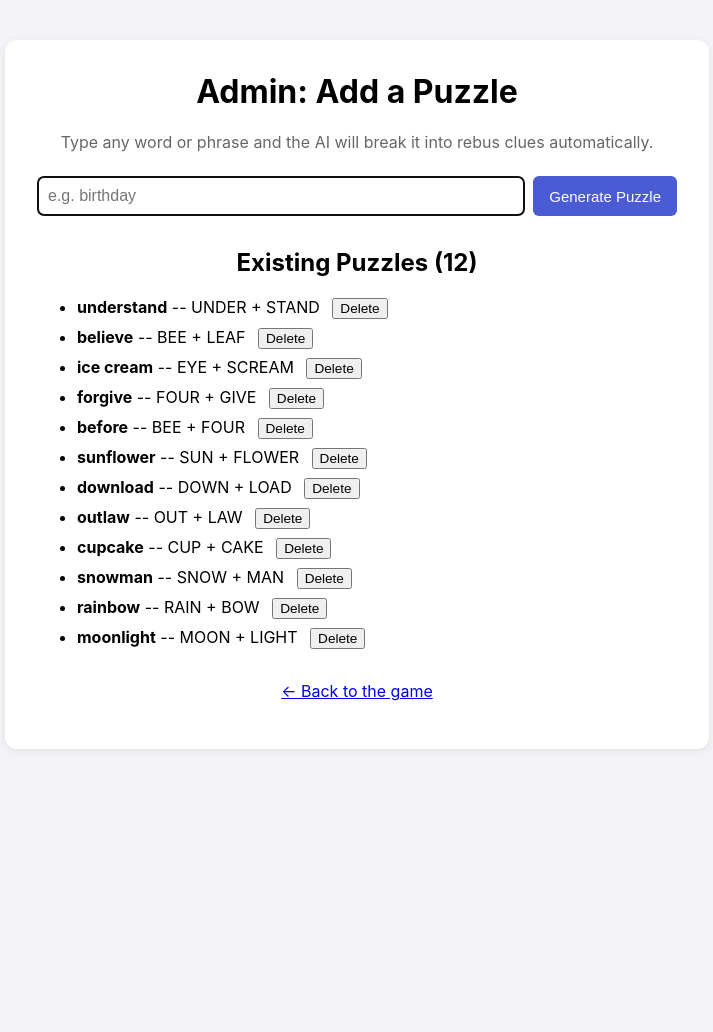
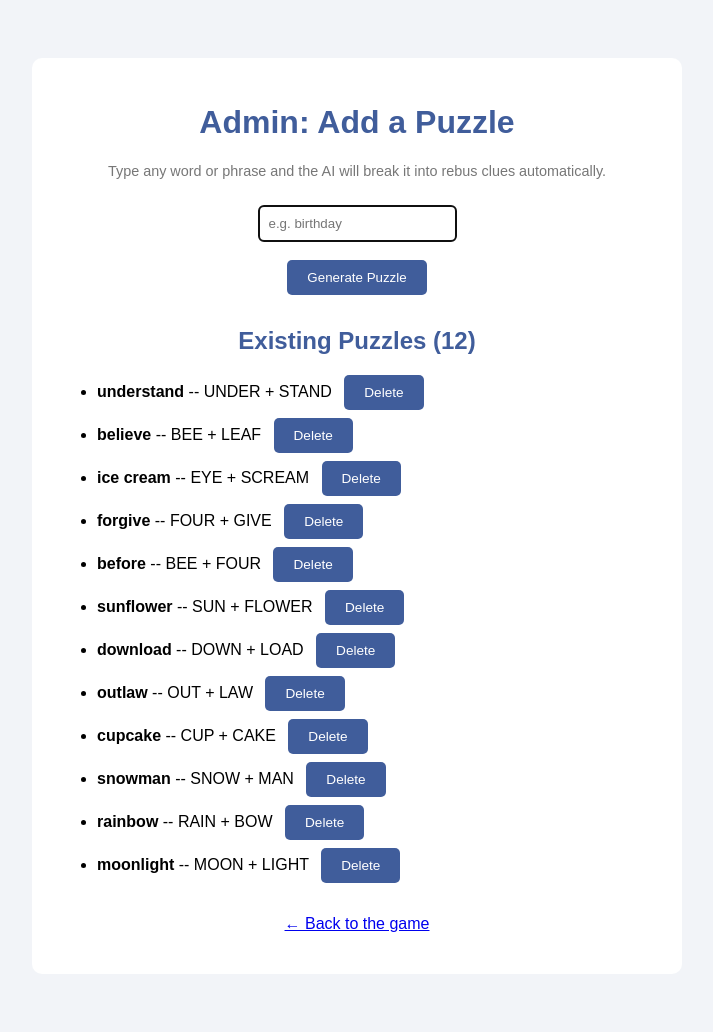
Before and after one commit to hamzag177/rebus-puzzle-generator, a Flask app: page /admin in a window 1280 px wide. Shown: the whole page, without its empty margins (283-996 px from the left). Before the commit the page ends 701 px from the top, so only its background shows below. Run offline with Flask 3, Linux system fonts and the light colour scheme.

Commit message:
Add CSS styling to the game pages

```diff
--- a/static/style.css
+++ b/static/style.css
@@ -1,123 +1,101 @@
 body {
-    font-family: -apple-system, Arial, sans-serif;
-    background: #f4f4f8;
-    margin: 0;
-    padding: 40px 20px;
+    font-family: Arial, sans-serif;
+    background-color: #f2f4f8;
+    text-align: center;
+    padding: 20px;
 }
 
 .container {
-    max-width: 640px;
-    margin: 0 auto;
-    background: white;
-    border-radius: 12px;
-    padding: 32px;
-    box-shadow: 0 2px 10px rgba(0, 0, 0, 0.08);
-    text-align: center;
+    background-color: white;
+    max-width: 600px;
+    margin: 30px auto;
+    padding: 25px;
+    border-radius: 10px;
 }
 
-h1 {
-    margin-top: 0;
+h1, h2 {
+    color: #405d9b;
 }
 
-.progress {
-    color: #666;
-    margin-bottom: 24px;
+input, select {
+    padding: 10px;
+    margin: 10px;
+    border: 1px solid #ccc;
+    border-radius: 5px;
 }
 
+button {
+    background-color: #405d9b;
+    color: white;
+    padding: 10px 20px;
+    border: none;
+    border-radius: 5px;
+    cursor: pointer;
+}
+
+button:hover {
+    background-color: #304878;
+}
+
+/* Puzzle-page specific layout -- the actual classes used in the templates */
+
+.progress {
+    color: #777;
+    font-size: 0.9rem;
+}
+
+.tries {
+    color: #777;
+    font-size: 0.9rem;
+    margin-top: 1rem;
+}
+
+/* The rebus itself -- images/text segments side by side */
 .clues {
     display: flex;
+    justify-content: center;
+    align-items: center;
     flex-wrap: wrap;
-    justify-content: center;
     gap: 12px;
-    margin-bottom: 24px;
+    margin: 20px 0;
 }
 
 .clue-image img {
-    max-width: 160px;
-    max-height: 160px;
+    max-height: 120px;
     border-radius: 8px;
-    border: 1px solid #ddd;
+}
+
+.clue-text {
+    font-size: 2rem;
+    font-weight: bold;
+    color: #405d9b;
 }
 
 .placeholder {
-    width: 160px;
-    height: 160px;
-    display: flex;
-    align-items: center;
-    justify-content: center;
-    background: #eee;
+    border: 2px dashed #ccc;
     border-radius: 8px;
-    color: #888;
-    font-size: 13px;
-    padding: 8px;
-    text-align: center;
-}
-
-.clue-text {
-    font-size: 32px;
-    font-weight: bold;
-    display: flex;
-    align-items: center;
-    padding: 0 8px;
-}
-
-.message {
-    font-size: 18px;
-    font-weight: bold;
-    margin-bottom: 16px;
+    padding: 20px;
+    color: #999;
+    font-size: 0.85rem;
 }
 
 .guess-form {
     display: flex;
-    flex-wrap: wrap;
+    flex-direction: column;
+    align-items: center;
     gap: 8px;
-    justify-content: center;
-}
-
-.guess-form input[type="text"] {
-    padding: 10px;
-    font-size: 16px;
-    border: 1px solid #ccc;
-    border-radius: 6px;
-    flex: 1;
-    min-width: 160px;
+    margin-top: 1rem;
 }
 
 .guess-form button {
-    padding: 10px 16px;
-    font-size: 15px;
-    border: none;
-    border-radius: 6px;
-    background: #4a5bd4;
-    color: white;
-    cursor: pointer;
+    margin: 0 4px;
 }
 
-.guess-form button:hover {
-    background: #3a49b0;
+/* Color-coded guess/hint messages */
+.message {
+    margin: 10px 0;
 }
 
-.tries {
-    margin-top: 16px;
-    color: #888;
-    font-size: 14px;
-}
-
-.score {
-    font-size: 20px;
-}
-
-.restart-button {
-    display: inline-block;
-    margin-top: 16px;
-    padding: 10px 20px;
-    background: #4a5bd4;
-    color: white;
-    text-decoration: none;
-    border-radius: 6px;
-}
-
-/* Color-coded guess/hint messages (Kowsar's task, adapted for the web) */
 .message.error {
     color: #d32f2f;
     font-weight: bold;
@@ -127,3 +105,30 @@ h1 {
     color: #2e7d32;
     font-weight: bold;
 }
+
+/* Results page */
+.score {
+    font-size: 1.2rem;
+    font-weight: bold;
+    color: #405d9b;
+}
+
+.title {
+    font-style: italic;
+    color: #555;
+    margin-bottom: 1rem;
+}
+
+.restart-button {
+    display: inline-block;
+    background-color: #405d9b;
+    color: white;
+    padding: 10px 20px;
+    border-radius: 5px;
+    text-decoration: none;
+    margin: 6px;
+}
+
+.restart-button:hover {
+    background-color: #304878;
+}
```
